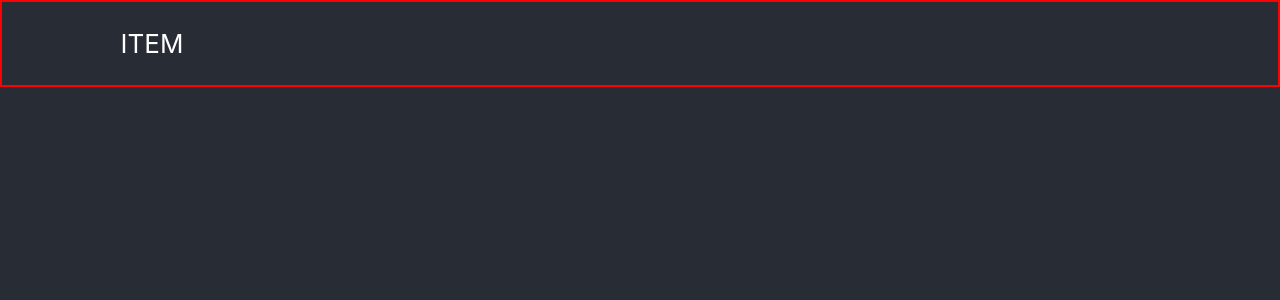
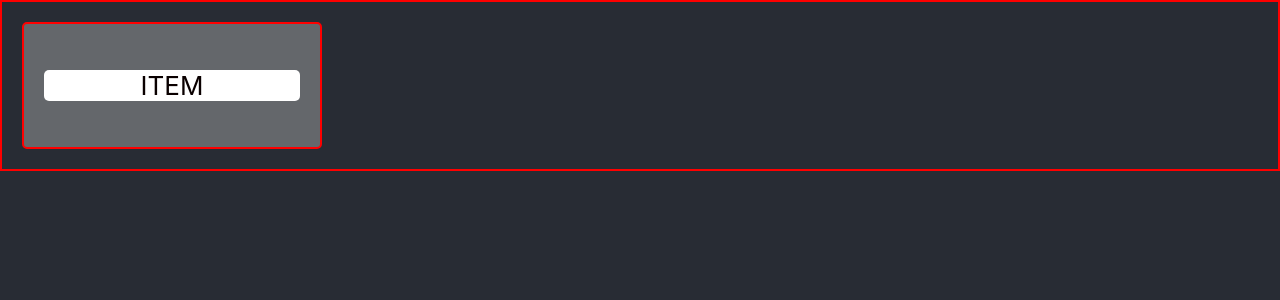
Before and after one commit to adospinoiu/React_Drag_and_Drop, a React (Create React App) app: page / in a window 1280 px wide. Shown: the top 300 px of the page. Built offline with nearby package versions, Linux system fonts and the light colour scheme.

Commit message:
Entered generic css to make the items identifiable

```diff
--- a/src/App.css
+++ b/src/App.css
@@ -1,16 +1,5 @@
 .App {
   text-align: center;
-}
-
-.App-logo {
-  height: 40vmin;
-  pointer-events: none;
-}
-
-@media (prefers-reduced-motion: no-preference) {
-  .App-logo {
-    animation: App-logo-spin infinite 20s linear;
-  }
 }
 
 .App-header {
@@ -18,11 +7,12 @@
   min-height: 100vh;
   display: flex;
   font-size: calc(10px + 2vmin);
-  color: white;
+  color: rgb(10, 0, 0);
 }
 
 .drag-n-drop {
   display: grid;
+  padding: 20px;
   width: 100%;
   height: 100%;
   grid-template-columns: repeat(auto-fill, 300px);
@@ -30,9 +20,18 @@
   border: 2px solid red;
 }
 
-.App-link {
-  color: #61dafb;
+.dnd-group {
+  background-color: #64676b;
+  padding: 20px;
+  border-radius: 5px;
+  border: 2px solid red;
 }
+
+.dnd-item {
+  background-color: white;
+  border-radius: 5px;
+}
+
 
 @keyframes App-logo-spin {
   from {
```
